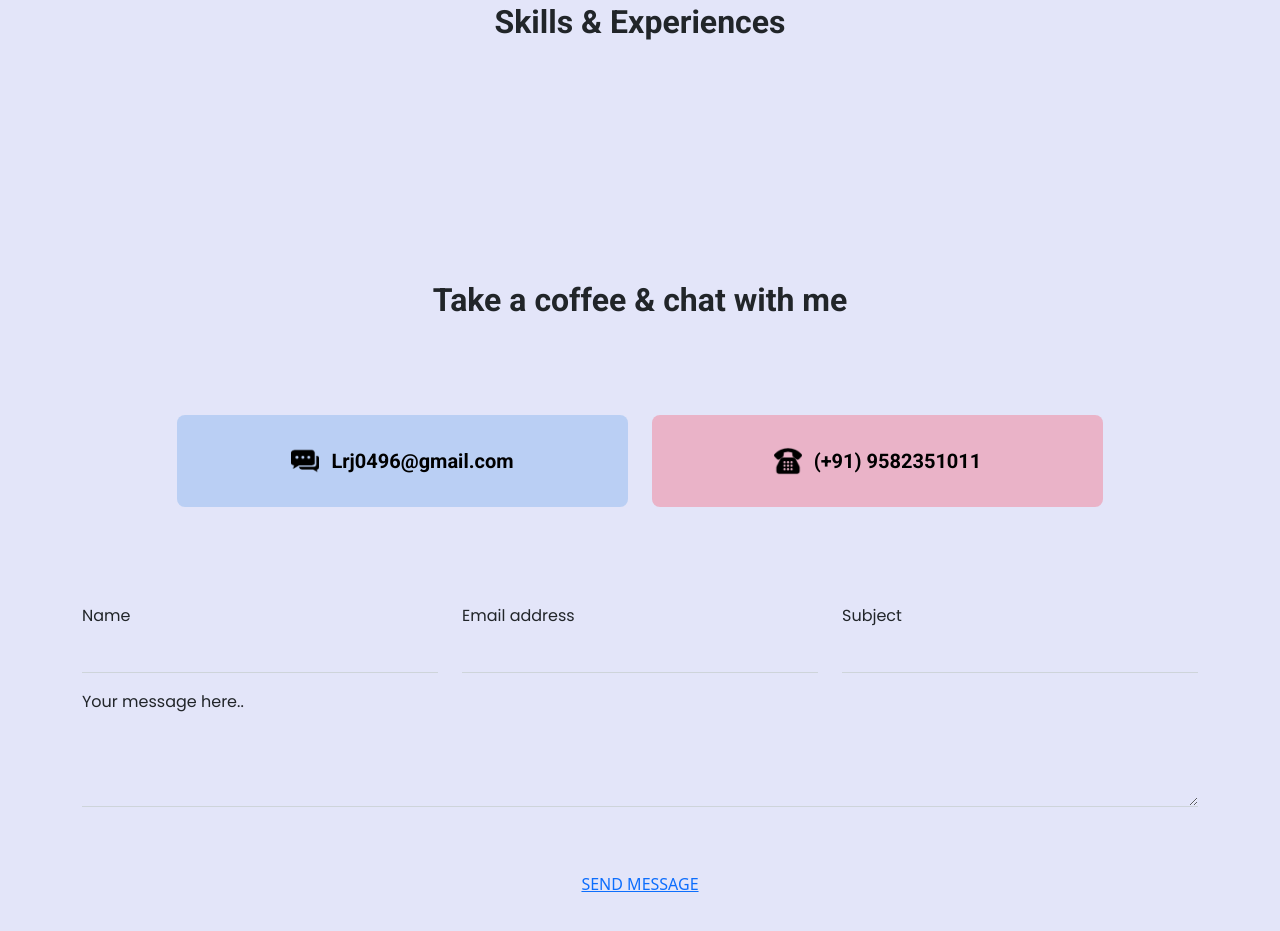
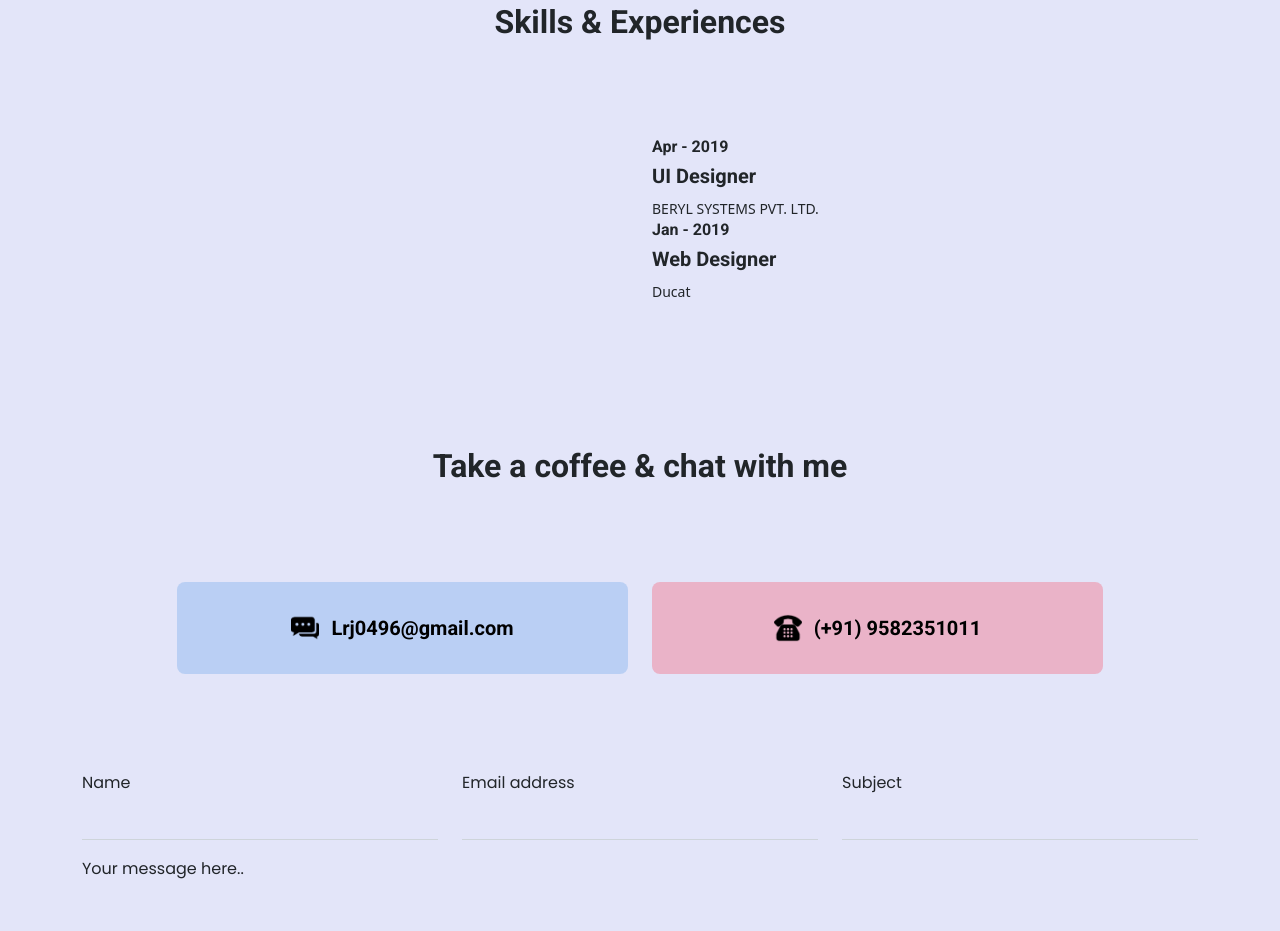
Before and after one commit to lalit-029/react-course, a React (Create React App) app: page / in a window 1280 px wide. Shown: the part 1020-1951 px from the top of the page. Built offline with nearby package versions, Linux system fonts and the light colour scheme.

Commit message:
added skills content in home page

```diff
--- a/src/home/Skills.js
+++ b/src/home/Skills.js
@@ -4,8 +4,28 @@ import {Row, Col} from 'react-bootstrap';
 function Skills() {
     return (
         <Row className="p-5">
-            <Col xs="12" lg={{ span: 6, offset: 3 }}>
+            <Col xs="12" lg="6">
 
+            </Col>
+            <Col xs="12" lg="6">
+                <div className="experience-list">
+                    <div className="experience-year">
+                        <h6>Apr - 2019</h6>
+                    </div>
+                    <div className="experience-post">
+                        <h5>UI Designer</h5>
+                        <small>BERYL SYSTEMS PVT. LTD.</small>
+                    </div>
+                </div>
+                <div className="experience-list">
+                    <div className="experience-year">
+                        <h6>Jan - 2019</h6>
+                    </div>
+                    <div className="experience-post">
+                        <h5>Web Designer</h5>
+                        <small>Ducat</small>
+                    </div>
+                </div>
             </Col>
         </Row>
     );
```
